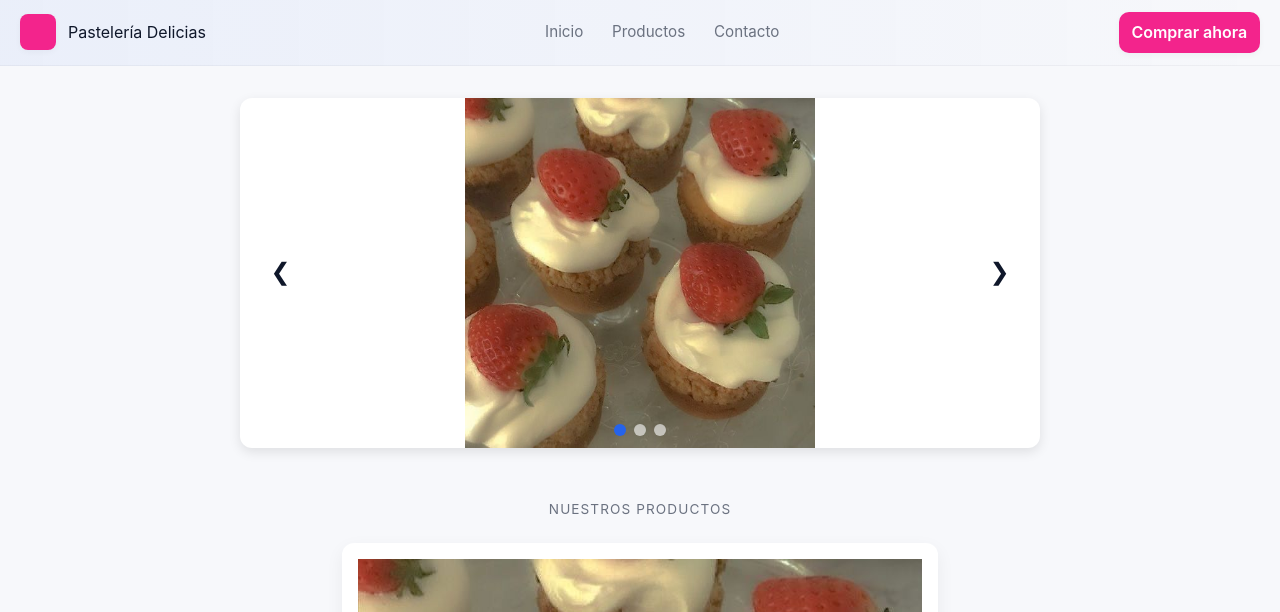
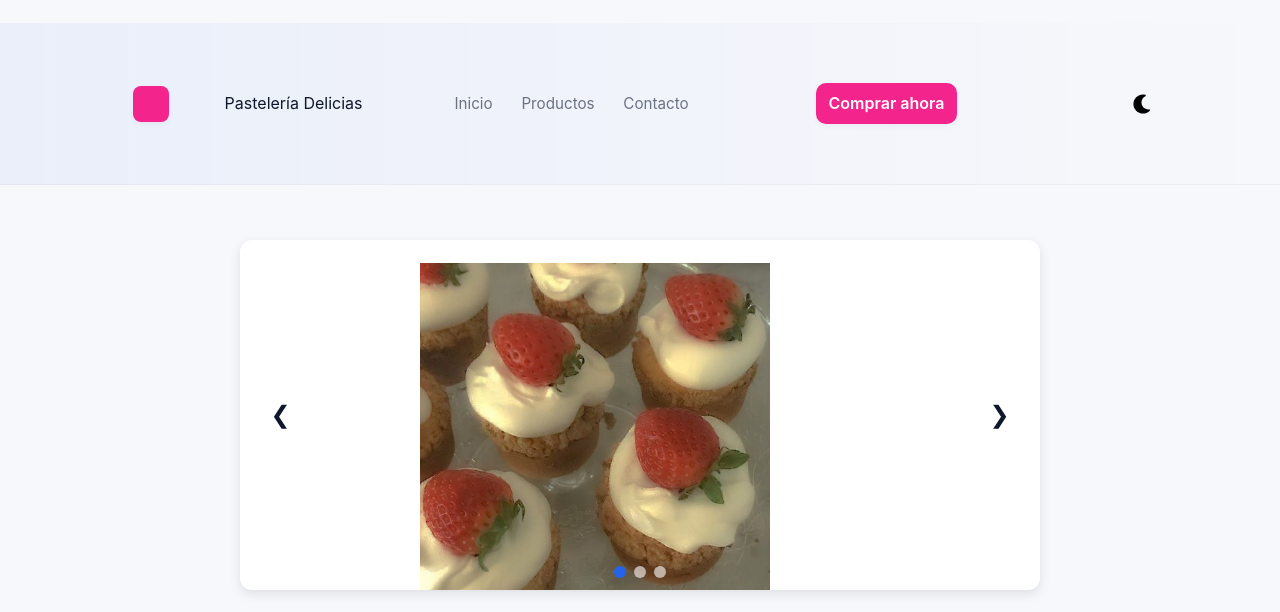
Before and after one commit to DeybiPayco/T07_PASTELERIA, a Flask app: page / in a window 1280 px wide. Shown: the top 612 px of the page. Run offline with Flask 3, Linux system fonts and the light colour scheme; style sheets or scripts are compiled from the project's sources.

Commit message:
agregacion de funcionalidades

```diff
--- a/static/css/home.css
+++ b/static/css/home.css
@@ -175,3 +175,58 @@
 .small{font-size:0.85rem;color:var(--muted)}
 
 /* End of file */
+.btn-theme-toggle {
+    background: none;
+    border: none;
+    cursor: pointer;
+    padding: 10px;
+    margin-left: 20px;
+}
+
+.btn-theme-toggle img {
+    width: 24px;
+    height: 24px;
+    transition: transform 0.3s ease;
+}
+
+.hidden {
+    display: none;
+}
+
+/* Contenedor del menú desplegable */
+.dropdown {
+    position: relative; /* Es clave para que el contenido desplegable se posicione correctamente */
+    display: inline-block;
+}
+
+/* Contenido del menú desplegable (oculto por defecto) */
+.dropdown-content {
+    display: none; /* Oculta el menú por defecto */
+    position: absolute;
+    background-color: #f9f9f9;
+    min-width: 160px;
+    box-shadow: 0px 8px 16px 0px rgba(0,0,0,0.2);
+    z-index: 1;
+    border-radius: 5px;
+    padding: 5px 0;
+    left: 0; /* Alinea el menú a la izquierda del enlace */
+}
+
+/* Estilo para los enlaces dentro del menú desplegable */
+.dropdown-content a {
+    color: black;
+    padding: 12px 16px;
+    text-decoration: none;
+    display: block;
+    transition: background-color 0.3s ease;
+}
+
+/* Cambio de color al pasar el mouse por los enlaces del menú */
+.dropdown-content a:hover {
+    background-color: #ddd;
+}
+
+/* Mostrar el menú desplegable al pasar el mouse por el contenedor */
+.dropdown:hover .dropdown-content {
+    display: block; /* Muestra el menú cuando se pasa el mouse */
+}
--- /dev/null
+++ b/static/js/theme-toggle.js
@@ -0,0 +1,45 @@
+document.addEventListener('DOMContentLoaded', () => {
+    // 1. Selecciona todos los elementos necesarios.
+    const themeToggleBtn = document.getElementById('theme-toggle');
+    const body = document.body;
+    const moonIcon = document.querySelector('.moon-icon');
+    const sunIcon = document.querySelector('.sun-icon');
+
+    // Selecciona los elementos principales que cambian de color
+    const header = document.querySelector('.header');
+    const main = document.querySelector('.main');
+    const footer = document.querySelector('.footer');
+    const cards = document.querySelectorAll('.card');
+
+    // 2. Define una función para aplicar o quitar el tema
+    const applyTheme = (theme) => {
+        if (theme === 'dark') {
+            body.classList.add('dark-mode');
+            header.classList.add('dark-mode');
+            main.classList.add('dark-mode');
+            footer.classList.add('dark-mode');
+            cards.forEach(card => card.classList.add('dark-mode')); // Aplica a cada tarjeta
+            moonIcon.classList.add('hidden');
+            sunIcon.classList.remove('hidden');
+        } else {
+            body.classList.remove('dark-mode');
+            header.classList.remove('dark-mode');
+            main.classList.remove('dark-mode');
+            footer.classList.remove('dark-mode');
+            cards.forEach(card => card.classList.remove('dark-mode'));
+            moonIcon.classList.remove('hidden');
+            sunIcon.classList.add('hidden');
+        }
+    };
+
+    // 3. Obtén el tema inicial y aplícalo
+    const currentTheme = localStorage.getItem('theme') || (window.matchMedia('(prefers-color-scheme: dark)').matches ? 'dark' : 'light');
+    applyTheme(currentTheme);
+
+    // 4. Agrega el evento de clic al botón
+    themeToggleBtn.addEventListener('click', () => {
+        const newTheme = body.classList.contains('dark-mode') ? 'light' : 'dark';
+        localStorage.setItem('theme', newTheme);
+        applyTheme(newTheme);
+    });
+});
--- a/templates/index.html
+++ b/templates/index.html
@@ -5,18 +5,14 @@
   <meta charset="UTF-8">
   <meta name="viewport" content="width=device-width, initial-scale=1.0">
 
-  <!-- Tailwind generado -->
     <link href="{{ url_for('static', filename='css/output.css') }}" rel="stylesheet">
-  <!-- Estilos generales -->
     <link href="{{ url_for('static', filename='css/home.css') }}" rel="stylesheet">
-  <!-- Estilos del carrusel -->
     <link href="{{ url_for('static', filename='css/carrusel.css') }}" rel="stylesheet">
-
+    <link href="{{ url_for('static', filename='css/dark-mode.css') }}" rel="stylesheet">
   <title>Pastelería Delicias</title>
 </head>
 
 <body>
-  <!-- Header -->
     <header class="header">
     <div class="header-inner">
       <div class="brand">
@@ -25,14 +21,24 @@
       </div>
 <nav class="nav">
   <a href="{{ url_for('index') }}">Inicio</a>
+  <div class="dropdown">
     <a href="{{ url_for('productos') }}">Productos</a>
+    <div class="dropdown-content">
+      <a href="#">Pasteles</a>
+      <a href="#">Galletas</a>
+      <a href="#">Bebidas</a>
+    </div>
+  </div>
   <a href="{{ url_for('contactanos') }}">Contacto</a>
 </nav>
       <button class="btn btn-primary">Comprar ahora</button>
+            <button id="theme-toggle" class="btn-theme-toggle">
+        <img src="{{ url_for('static', filename='image/moon-icon.svg') }}" alt="Modo oscuro" class="moon-icon">
+        <img src="{{ url_for('static', filename='image/sun-icon.svg') }}" alt="Modo claro" class="sun-icon hidden">
+      </button>
     </div>
   </header>
 
-  <!-- Carrusel -->
     <div class="carousel-container mt-6">
     <div class="carousel-slide active">
       <img src="{{ url_for('static', filename='image/4.jpg') }}" alt="Imagen 1">
@@ -44,15 +50,12 @@
       <img src="{{ url_for('static', filename='image/5.jpg') }}" alt="Imagen 3">
     </div>
 
-    <!-- Botones -->
         <button class="carousel-btn prev">&#10094;</button>
     <button class="carousel-btn next">&#10095;</button>
 
-    <!-- Puntos -->
         <div class="carousel-dots"></div>
   </div>
 
-  <!-- Sección de productos -->
     <main class="main container">
     <h2 class="center kicker">Nuestros Productos</h2>
     <div class="products-section flex flex-wrap justify-center gap-6 mt-6">
@@ -79,7 +82,6 @@
     </div>
   </main>
 
-  <!-- Footer -->
     <footer class="footer">
     <div class="footer-inner">
       <p class="copyright">
@@ -92,8 +94,8 @@
     </div>
   </footer>
 
-  <!-- JS del carrusel -->
     <script src="{{ url_for('static', filename='js/carrusel.js') }}"></script>
+  <script src="{{ url_for('static', filename='js/theme-toggle.js') }}"></script>
 </body>
 
 </html>
```
Also changed, not shown: static/css/dark-mode.css (added, +39 -0 lines), static/image/moon-icon.svg (added), static/image/sun-icon.svg (added). Lines whose indentation alone changed are shown as unchanged.
